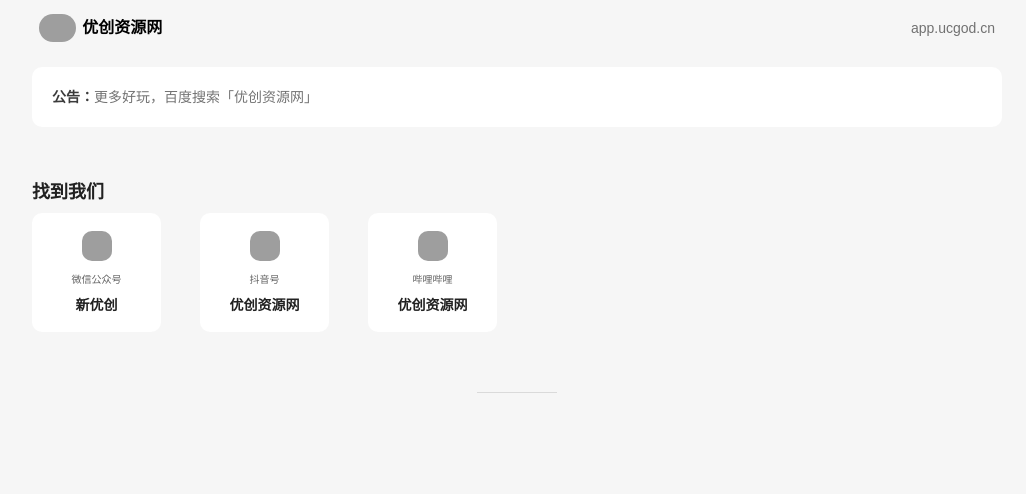
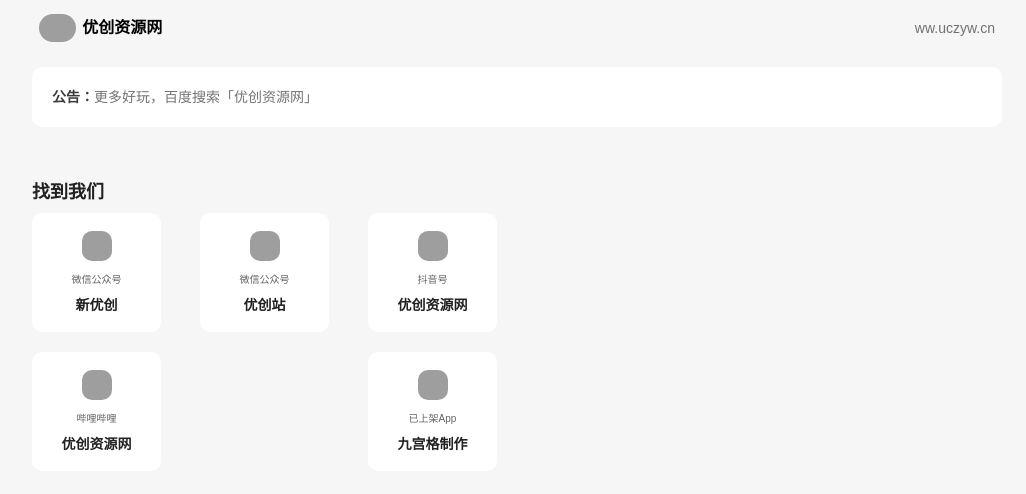
Before and after one commit to iuczy8/iuczy8.github.io, a plain HTML site: page index.html in a window 1280 px wide. Shown: the top 494 px of the page, without its empty margins (123-1149 px from the left). Drawn offline with nearby package versions, Linux system fonts and the light colour scheme; some packages are replaced by stand-ins of ours; grey boxes are pictures that could not be loaded; a script that the page names is missing.

Commit message:
Update index.html

```diff
--- a/index.html
+++ b/index.html
@@ -73,7 +73,7 @@
 			<img class="JabiImg" src="https://s21.ax1x.com/2024/09/16/pAuoKDs.png">
 			<a class="JabiName">优创资源网</a>
 		</div>
-		<a class="JabiUrl">app.ucgod.cn</a>
+		<a class="JabiUrl">ww.uczyw.cn</a>
 	</div>
 
 	<div class="JabiNone"></div>
@@ -119,6 +119,11 @@
 			<a class="JabiContextPalt">微信公众号</a>
 			<a class="JabiContextName">新优创</a>
 		</div>
+		<div class="JabiContext" onclick="copyToClip(&#39;新优创&#39;);_hmt.push([&#39;_trackEvent&#39;, &#39;主页&#39;, &#39;其它平台&#39;, &#39;公众号&#39;])">
+			<img class="JabiContextIcon" src="https://s21.ax1x.com/2024/09/16/pAuo0V1.png">
+			<a class="JabiContextPalt">微信公众号</a>
+			<a class="JabiContextName">优创站</a>
+		</div>
 			<div class="JabiContext" onclick="window.open('https://s21.ax1x.com/2024/09/16/pAuohVI.jpg')">
 			<img class="JabiContextIcon" src="https://s21.ax1x.com/2024/09/16/pAuoD56.png">
 			<a class="JabiContextPalt">抖音号</a>
@@ -128,6 +133,11 @@
 			<img class="JabiContextIcon" src="https://s21.ax1x.com/2024/09/16/pAuoBUx.png">
 			<a class="JabiContextPalt">哔哩哔哩</a>
 			<a class="JabiContextName">优创资源网</a>
+		</div>
+		<div class="JabiContext" onclick="window.open('https://apps.apple.com/us/app/%E4%B9%9D%E5%AE%AB%E6%A0%BC%E5%88%B6%E4%BD%9C/id6754978861')">
+			<img class="JabiContextIcon" src="https://is1-ssl.mzstatic.com/image/thumb/Purple221/v4/34/76/44/34764483-1eaf-a61e-7681-a6244e1d24dc/AppIcon-0-0-1x_U007epad-0-1-85-220.png/180x180bb.png">
+			<a class="JabiContextPalt">已上架App</a>
+			<a class="JabiContextName">九宫格制作</a>
 		</div>
 	</div>
 
```
